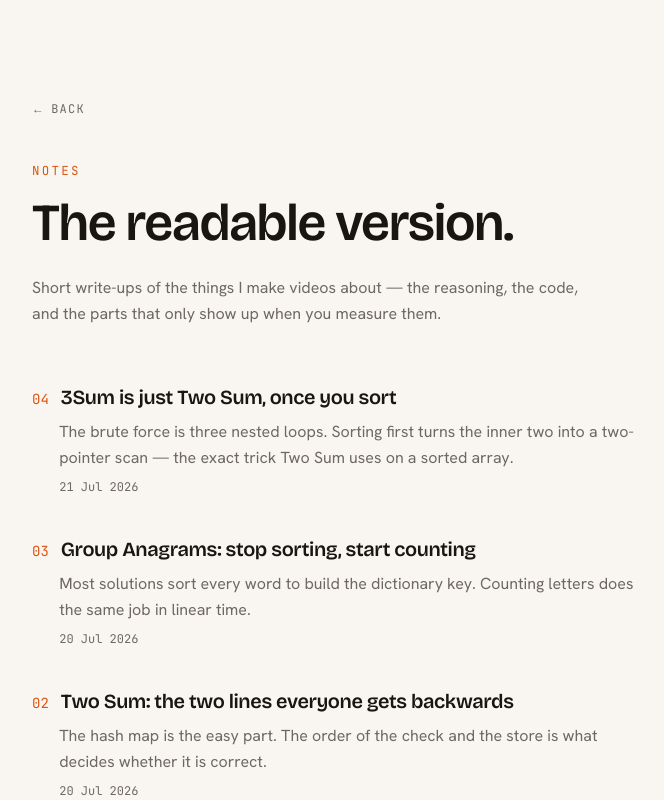
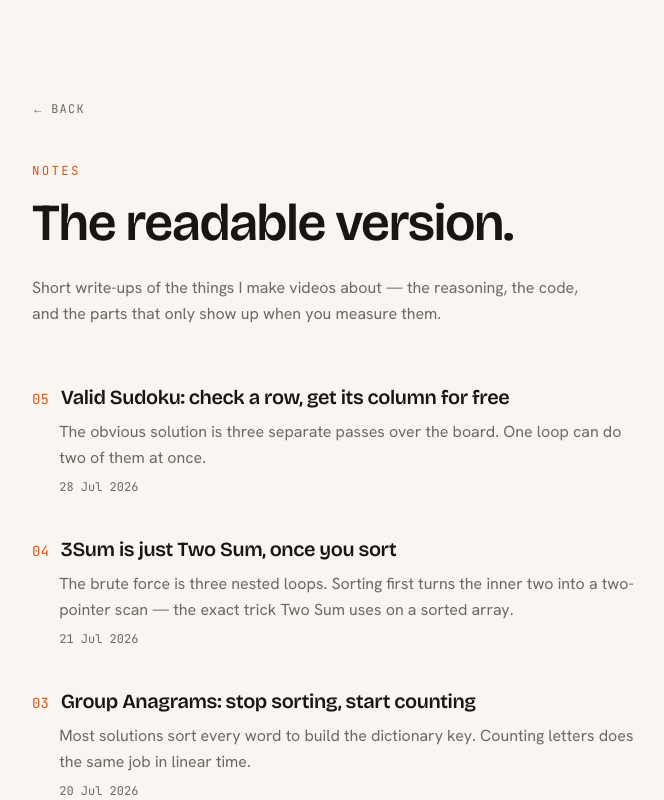
Before and after one commit to rdeepak-711/portfolio, a Next.js app: page /writing in a window 1280 px wide. Shown: the top 800 px of the page, without its empty margins (264-928 px from the left). Built offline with nearby package versions, Linux system fonts and the light colour scheme.

Commit message:
notes: add Valid Sudoku write-up (valid-sudoku-one-loop-two-checks)

```diff
--- a/src/content/notes.ts
+++ b/src/content/notes.ts
@@ -25,6 +25,82 @@ export type Note = {
 }
 
 export const NOTES: ReadonlyArray<Note> = [
+  {
+    slug: 'valid-sudoku-one-loop-two-checks',
+    title: 'Valid Sudoku: check a row, get its column for free',
+    dek: 'The obvious solution is three separate passes over the board. One loop can do two of them at once.',
+    date: '2026-07-28',
+    body: [
+      {
+        kind: 'p',
+        text: 'Valid Sudoku asks for three things: every row has no repeated digit, every column has no repeated digit, every 3×3 box has no repeated digit. The shape almost everyone reaches for is three separate passes over the same 81 cells — one for rows, one for columns, one for boxes.',
+      },
+      { kind: 'h', text: 'Rows and columns share an index' },
+      {
+        kind: 'p',
+        text: 'Row i and column i are not independent things to visit separately — they are both indexed by the same number. So instead of looping i from 0 to 8 for rows, then looping again for columns, one loop can check both: for each i, read board[i][j] (row i) and board[j][i] (column i) in the same inner pass.',
+      },
+      {
+        kind: 'code',
+        lang: 'python',
+        code: `class Solution:
+    def isValidSudoku(self, board: List[List[str]]) -> bool:
+        for i in range(9):
+            row = set()
+            col = set()
+            for j in range(9):
+                if board[i][j] != ".":
+                    if board[i][j] in row:
+                        return False
+                    row.add(board[i][j])
+
+                if board[j][i] != ".":
+                    if board[j][i] in col:
+                        return False
+                    col.add(board[j][i])
+        for hop_i in [0,3,6]:
+            for hop_j in [0,3,6]:
+                square = set()
+                for i in range(3):
+                    for j in range(3):
+                        if board[hop_i+i][hop_j+j]!=".":
+                            if board[hop_i+i][hop_j+j] in square:
+                                return False
+                            square.add(board[hop_i+i][hop_j+j])
+        return True`,
+      },
+      { kind: 'h', text: 'A board that looks clean and isn’t' },
+      {
+        kind: 'p',
+        text: 'Take a board where every row, checked on its own, has no repeats, and every column, checked on its own, has no repeats. That board can still be invalid — because a 3×3 box can hold a duplicate that never lines up in the same row or the same column. Two 9s in the top-left box, positioned diagonally from each other, will pass every row check and every column check and still be wrong.',
+      },
+      {
+        kind: 'p',
+        text: 'That is the entire reason the box loop has to exist as its own pass — it is the only check that can’t be folded into the row/column loop, because a box isn’t indexed by a single i the way a row or column is.',
+      },
+      {
+        kind: 'p',
+        text: 'I didn’t take this on faith. I fuzz-tested the combined-loop solution against a brute-force reference (build the row, column, and box as plain lists, check each for duplicates directly) across 2,000 random boards, and hand-built the row-clean/column-clean/box-dirty case above to confirm the failure mode specifically — both matched on every trial.',
+      },
+      { kind: 'h', text: 'Cost — a real count, not a complexity win' },
+      {
+        kind: 'p',
+        text: 'It would be easy to claim this is “faster,” and that would be dishonest. The board is fixed at 9×9, so both the combined-loop version and three-separate-loops version are O(1) — there’s no n that grows here. What’s real is the number of loop constructs: three separate passes (rows, columns, boxes) versus two (rows+columns together, then boxes).',
+      },
+      {
+        kind: 'list',
+        items: [
+          'Naive: 3 passes — one each for rows, columns, boxes',
+          'Combined: 2 passes — rows and columns together, then boxes',
+          'Both: O(1) time and space — the board size never changes, so there is no asymptotic improvement, only fewer loops',
+        ],
+      },
+      {
+        kind: 'p',
+        text: 'The win here is not speed. It’s that column i was never a separate thing to go looking for — it was sitting right next to row i the whole time.',
+      },
+    ],
+  },
   {
     slug: 'caveman-shorter-not-cheaper',
     title: 'A skill that shortens Claude’s answers — and the claim I could not prove',
```
